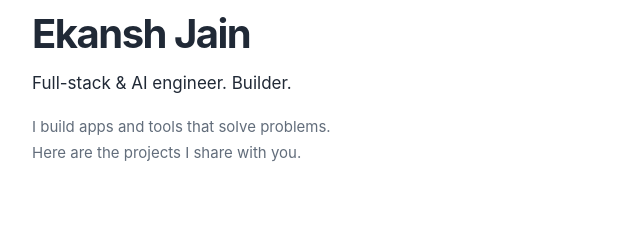
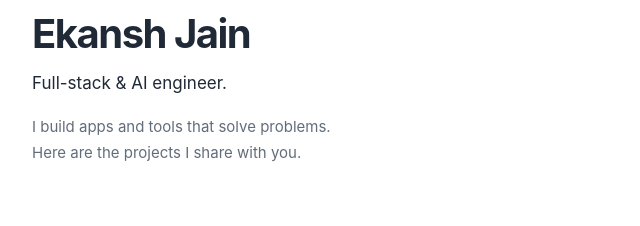
Before and after one commit to ejekanshjain/ejekanshjain.github.io, an Astro site: page / in a window 1280 px wide. Shown: the part 152-378 px from the top of the page, 256-896 px from the left. Built offline with nearby package versions, Linux system fonts and the light colour scheme; Astro itself is replaced by a stand-in of ours.

Commit message:
fix: remove redundant wording in intro role description

```diff
--- a/src/pages/index.astro
+++ b/src/pages/index.astro
@@ -110,7 +110,7 @@ const description =
       <main>
         <section class="intro" aria-labelledby="intro-title">
           <h1 id="intro-title">Ekansh Jain</h1>
-          <p class="intro-role">Full-stack &amp; AI engineer. Builder.</p>
+          <p class="intro-role">Full-stack &amp; AI engineer.</p>
           <p class="intro-description">
             I build apps and tools that solve problems.
             <br class="hidden sm:block" /> Here are the projects I share with
```
